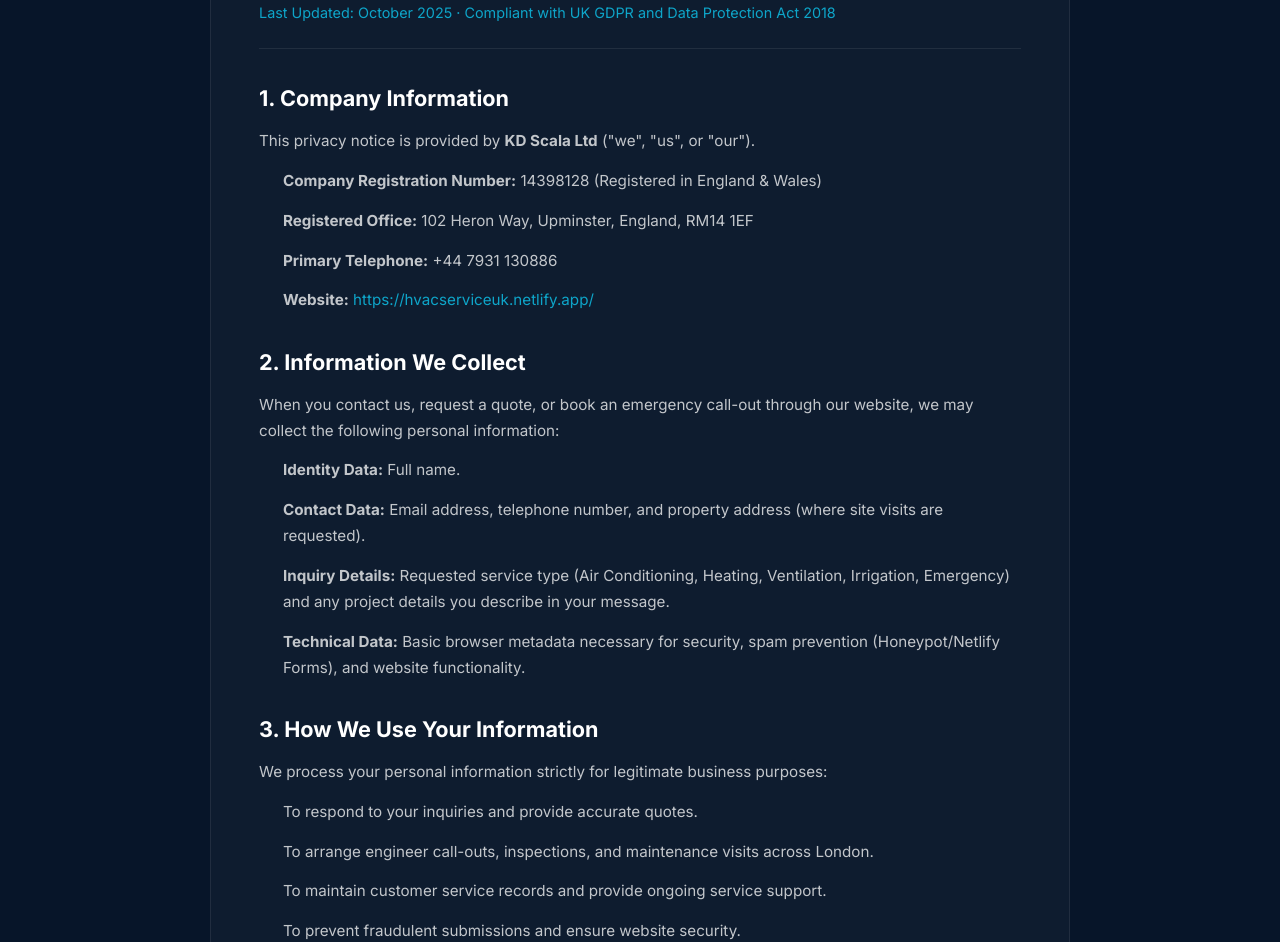
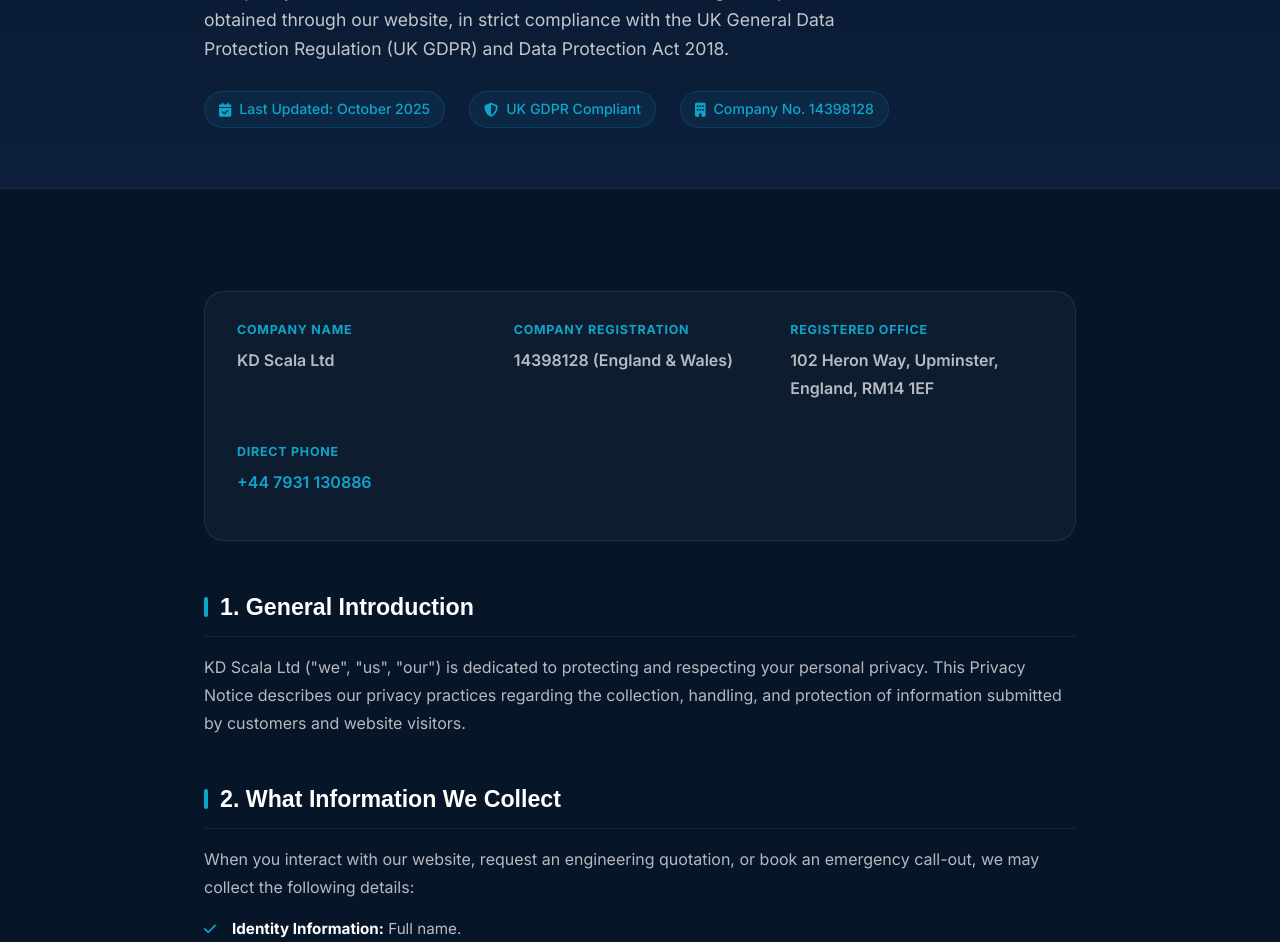
Before and after one commit to sulejmenRPG/hvacservice, a website: page privacy-policy.html in a window 1280 px wide. Shown: the part 316-1258 px from the top of the page. Drawn offline with Linux system fonts and the light colour scheme; a web font is replaced by a local one.

Commit message:
Redesign Privacy Policy: corporate layout, flex navbar, clean company card and document typography

```diff
--- a/privacy-policy.html
+++ b/privacy-policy.html
@@ -3,8 +3,8 @@
 <head>
   <meta charset="UTF-8" />
   <meta name="viewport" content="width=device-width, initial-scale=1.0, viewport-fit=cover" />
-  <title>Privacy Policy — KD Scala Ltd | London HVAC Services</title>
-  <meta name="description" content="Privacy Policy for KD Scala Ltd. Information about how we collect, use, and protect your data in compliance with UK GDPR." />
+  <title>Privacy Policy — KD Scala Ltd | London Mechanical &amp; HVAC</title>
+  <meta name="description" content="Privacy Policy for KD Scala Ltd. Details on how we collect, store, and process customer data in compliance with the UK GDPR." />
   <meta name="robots" content="noindex, follow" />
 
   <!-- Fonts & Icons -->
@@ -19,155 +19,284 @@
   <link rel="apple-touch-icon" href="kdscala_ltd.png" />
 
   <style>
-    .legal-page {
-      padding: 140px 0 80px;
-      background: var(--navy-dark);
+    /* Dedicated Legal Page Styles */
+    .legal-hero {
+      padding: 140px 0 60px;
+      background: linear-gradient(180deg, var(--navy-dark) 0%, var(--navy) 100%);
+      border-bottom: 1px solid rgba(255, 255, 255, 0.08);
+      position: relative;
+    }
+    .legal-hero-inner {
+      max-width: 920px;
+      margin: 0 auto;
+    }
+    .legal-title {
+      font-size: clamp(2.4rem, 4.5vw, 3.4rem);
       color: var(--white);
-      min-height: 80vh;
+      margin: 14px 0 16px;
+      font-family: var(--font-heading);
+      letter-spacing: -0.02em;
     }
-    .legal-content {
-      max-width: 860px;
-      margin: 0 auto;
-      background: rgba(255, 255, 255, 0.03);
-      border: 1px solid rgba(255, 255, 255, 0.08);
-      border-radius: var(--radius-lg);
-      padding: 48px;
+    .legal-lead {
+      font-size: 1.1rem;
+      color: rgba(255, 255, 255, 0.75);
+      line-height: 1.65;
+      max-width: 720px;
+      margin-bottom: 28px;
     }
-    @media (max-width: 768px) {
-      .legal-content {
-        padding: 28px 20px;
+    .legal-meta-row {
+      display: flex;
+      flex-wrap: wrap;
+      gap: 24px;
+      font-size: 0.88rem;
+      color: var(--teal);
+      font-weight: 500;
     }
-    }
-    .legal-content h1 {
-      font-size: clamp(2rem, 4vw, 2.8rem);
-      margin-bottom: 8px;
-      color: var(--white);
-    }
-    .legal-meta {
-      font-size: 0.9rem;
-      color: var(--teal);
-      margin-bottom: 32px;
-      padding-bottom: 24px;
-      border-bottom: 1px solid rgba(255, 255, 255, 0.08);
-    }
-    .legal-content h2 {
-      font-size: 1.35rem;
-      color: var(--white);
-      margin: 32px 0 12px;
-    }
-    .legal-content p, .legal-content li {
-      color: rgba(255, 255, 255, 0.75);
-      line-height: 1.7;
-      font-size: 0.95rem;
-      margin-bottom: 14px;
-    }
-    .legal-content ul {
-      padding-left: 24px;
-      margin-bottom: 18px;
-    }
-    .legal-back-btn {
+    .legal-meta-row span {
       display: inline-flex;
       align-items: center;
       gap: 8px;
+      background: rgba(14, 165, 201, 0.08);
+      padding: 6px 14px;
+      border-radius: 50px;
+      border: 1px solid rgba(14, 165, 201, 0.2);
+    }
+
+    .legal-body-section {
+      background: var(--navy-dark);
+      padding: 70px 0 100px;
+      color: var(--white);
+    }
+    .legal-document {
+      max-width: 920px;
+      margin: 0 auto;
+    }
+
+    /* Company Info Card */
+    .company-info-card {
+      background: rgba(255, 255, 255, 0.03);
+      border: 1px solid rgba(255, 255, 255, 0.09);
+      border-radius: var(--radius-lg);
+      padding: 28px 32px;
+      margin: 32px 0 48px;
+      display: grid;
+      grid-template-columns: repeat(auto-fit, minmax(220px, 1fr));
+      gap: 24px;
+    }
+    .company-info-item label {
+      display: block;
+      font-size: 0.78rem;
+      text-transform: uppercase;
+      letter-spacing: 0.06em;
       color: var(--teal);
+      margin-bottom: 6px;
+      font-weight: 700;
+    }
+    .company-info-item p {
+      margin: 0;
+      color: var(--white);
       font-weight: 600;
-      margin-bottom: 24px;
       font-size: 0.95rem;
-      transition: var(--transition);
+      line-height: 1.4;
     }
-    .legal-back-btn:hover {
+
+    /* Legal Content Typography */
+    .legal-document h2 {
+      font-size: 1.45rem;
       color: var(--white);
-      transform: translateX(-4px);
+      margin: 44px 0 16px;
+      font-family: var(--font-heading);
+      padding-bottom: 10px;
+      border-bottom: 1px solid rgba(255, 255, 255, 0.08);
+      display: flex;
+      align-items: center;
+      gap: 12px;
+    }
+    .legal-document h2::before {
+      content: '';
+      display: inline-block;
+      width: 4px;
+      height: 20px;
+      background: var(--teal);
+      border-radius: 2px;
+    }
+    .legal-document p {
+      color: rgba(255, 255, 255, 0.7);
+      line-height: 1.75;
+      font-size: 1rem;
+      margin-bottom: 16px;
+    }
+    .legal-document ul {
+      list-style: none;
+      padding: 0;
+      margin: 16px 0 28px;
+      display: flex;
+      flex-direction: column;
+      gap: 12px;
+    }
+    .legal-document li {
+      position: relative;
+      padding-left: 28px;
+      color: rgba(255, 255, 255, 0.72);
+      line-height: 1.6;
+      font-size: 0.95rem;
+    }
+    .legal-document li::before {
+      content: '\f00c';
+      font-family: 'Font Awesome 6 Free';
+      font-weight: 900;
+      position: absolute;
+      left: 0;
+      top: 2px;
+      color: var(--teal);
+      font-size: 0.85rem;
+    }
+    .legal-document strong {
+      color: var(--white);
     }
   </style>
 </head>
 <body>
 
   <!-- NAVBAR -->
-  <header class="navbar" id="navbar">
-    <div class="nav-container container">
+  <header class="navbar scrolled" id="navbar">
+    <div class="nav-inner container">
       <a href="/" class="nav-logo" aria-label="KD Scala Ltd Home">
         <img src="kdscala_ltd.png" alt="KD Scala Ltd Logo" class="nav-logo-img" width="140" height="52" />
       </a>
       <div class="nav-actions">
-        <a href="/" class="btn-primary" style="padding: 10px 22px; font-size: 0.9rem;">
+        <a href="/" class="btn-primary" style="padding: 10px 22px; font-size: 0.88rem;">
           <i class="fa-solid fa-arrow-left" style="margin-right: 6px;"></i> Back to Website
         </a>
       </div>
     </div>
   </header>
 
-  <!-- CONTENT -->
-  <main class="legal-page">
-    <div class="container">
-      <div class="legal-content">
-        <a href="/" class="legal-back-btn"><i class="fa-solid fa-arrow-left"></i> Back to Home</a>
-        <h1>Privacy Policy</h1>
-        <div class="legal-meta">Last Updated: October 2025 · Compliant with UK GDPR and Data Protection Act 2018</div>
+  <!-- HERO -->
+  <section class="legal-hero">
+    <div class="container legal-hero-inner">
+      <span class="section-tag">Legal &amp; Compliance</span>
+      <h1 class="legal-title">Privacy Policy</h1>
+      <p class="legal-lead">This policy outlines how KD Scala Ltd collects, uses, and safeguards personal data obtained through our website, in strict compliance with the UK General Data Protection Regulation (UK GDPR) and Data Protection Act 2018.</p>
 
-        <h2>1. Company Information</h2>
-        <p>This privacy notice is provided by <strong>KD Scala Ltd</strong> ("we", "us", or "our").</p>
+      <div class="legal-meta-row">
+        <span><i class="fa-solid fa-calendar-check"></i> Last Updated: October 2025</span>
+        <span><i class="fa-solid fa-shield-halved"></i> UK GDPR Compliant</span>
+        <span><i class="fa-solid fa-building"></i> Company No. 14398128</span>
+      </div>
+    </div>
+  </section>
+
+  <!-- DOCUMENT CONTENT -->
+  <main class="legal-body-section">
+    <div class="container legal-document">
+
+      <!-- Company Quick Info Card -->
+      <div class="company-info-card">
+        <div class="company-info-item">
+          <label>Company Name</label>
+          <p>KD Scala Ltd</p>
+        </div>
+        <div class="company-info-item">
+          <label>Company Registration</label>
+          <p>14398128 (England &amp; Wales)</p>
+        </div>
+        <div class="company-info-item">
+          <label>Registered Office</label>
+          <p>102 Heron Way, Upminster,<br />England, RM14 1EF</p>
+        </div>
+        <div class="company-info-item">
+          <label>Direct Phone</label>
+          <p><a href="tel:+447931130886" style="color: var(--teal); text-decoration: none;">+44 7931 130886</a></p>
+        </div>
+      </div>
+
+      <h2>1. General Introduction</h2>
+      <p>KD Scala Ltd ("we", "us", "our") is dedicated to protecting and respecting your personal privacy. This Privacy Notice describes our privacy practices regarding the collection, handling, and protection of information submitted by customers and website visitors.</p>
+
+      <h2>2. What Information We Collect</h2>
+      <p>When you interact with our website, request an engineering quotation, or book an emergency call-out, we may collect the following details:</p>
       <ul>
-          <li><strong>Company Registration Number:</strong> 14398128 (Registered in England &amp; Wales)</li>
-          <li><strong>Registered Office:</strong> 102 Heron Way, Upminster, England, RM14 1EF</li>
-          <li><strong>Primary Telephone:</strong> +44 7931 130886</li>
-          <li><strong>Website:</strong> <a href="https://hvacserviceuk.netlify.app/" style="color: var(--teal);">https://hvacserviceuk.netlify.app/</a></li>
+        <li><strong>Identity Information:</strong> Full name.</li>
+        <li><strong>Contact Information:</strong> Email address, mobile telephone number, and installation/property address (where on-site inspection or service is requested).</li>
+        <li><strong>Service Inquiries:</strong> Selected trade service (Air Conditioning, Heating &amp; Plumbing, Ventilation, Irrigation Systems, or Emergency support) and message notes.</li>
+        <li><strong>Technical Metadata:</strong> Non-personally identifiable technical information (such as browser user-agent and IP logs) processed strictly for site security and anti-spam protection.</li>
       </ul>
 
-        <h2>2. Information We Collect</h2>
-        <p>When you contact us, request a quote, or book an emergency call-out through our website, we may collect the following personal information:</p>
+      <h2>3. Purpose and Legal Basis for Processing</h2>
+      <p>Under the UK GDPR, we only collect and process personal data where there is a lawful basis. We use your data to:</p>
       <ul>
-          <li><strong>Identity Data:</strong> Full name.</li>
-          <li><strong>Contact Data:</strong> Email address, telephone number, and property address (where site visits are requested).</li>
-          <li><strong>Inquiry Details:</strong> Requested service type (Air Conditioning, Heating, Ventilation, Irrigation, Emergency) and any project details you describe in your message.</li>
-          <li><strong>Technical Data:</strong> Basic browser metadata necessary for security, spam prevention (Honeypot/Netlify Forms), and website functionality.</li>
+        <li><strong>Perform Services &amp; Prepare Quotes:</strong> Fulfill your request for technical estimates, site visits, or maintenance contracts.</li>
+        <li><strong>Emergency Call-Outs:</strong> Rapidly dispatch engineers to address critical heating, plumbing, or air conditioning failures across London.</li>
+        <li><strong>Legitimate Interests:</strong> Maintain operational records and ensure high standards of quality assurance.</li>
+        <li><strong>Statutory Obligations:</strong> Meet applicable legal, health &amp; safety, and accounting standards in England &amp; Wales.</li>
       </ul>
 
-        <h2>3. How We Use Your Information</h2>
-        <p>We process your personal information strictly for legitimate business purposes:</p>
+      <h2>4. Data Storage &amp; Third-Party Sharing</h2>
+      <p>We respect your privacy and never sell, lease, or distribute customer details to advertisers or external marketing lists. We share data only with:</p>
       <ul>
-          <li>To respond to your inquiries and provide accurate quotes.</li>
-          <li>To arrange engineer call-outs, inspections, and maintenance visits across London.</li>
-          <li>To maintain customer service records and provide ongoing service support.</li>
-          <li>To prevent fraudulent submissions and ensure website security.</li>
+        <li><strong>Certified Field Engineers:</strong> Assigned technicians directly responsible for delivering your HVAC or plumbing service.</li>
+        <li><strong>Secure Cloud Infrastructure:</strong> Regulated service providers (such as hosting and form communication processors) bound by strict confidentiality and data protection agreements.</li>
       </ul>
 
-        <h2>4. Legal Basis for Processing (UK GDPR)</h2>
-        <p>Under the UK General Data Protection Regulation (UK GDPR), our legal basis for collecting and processing your data is:</p>
+      <h2>5. Retention Period</h2>
+      <p>Your details are retained only for as long as necessary to complete your inquiry, satisfy warranty obligations on mechanical installations, and fulfill statutory tax and legal requirements under UK law.</p>
+
+      <h2>6. Your Legal Rights Under UK GDPR</h2>
+      <p>You have full legal rights regarding the personal data we hold about you, including:</p>
       <ul>
-          <li><strong>Performance of a Contract / Pre-contractual Steps:</strong> Taking steps at your request prior to entering into a contract (e.g., preparing a quotation or booking an engineer).</li>
-          <li><strong>Legitimate Interests:</strong> Operating and managing our mechanical engineering business efficiently and responding to inquiries.</li>
-          <li><strong>Legal Obligation:</strong> Complying with applicable UK trade, safety, and accounting regulations.</li>
+        <li><strong>Right to Access:</strong> Request a copy of the personal information we hold about you.</li>
+        <li><strong>Right to Rectification:</strong> Request correction of inaccurate or incomplete contact details.</li>
+        <li><strong>Right to Erasure:</strong> Request the deletion of your personal data where retention is no longer legally required.</li>
       </ul>
+      <p>To exercise any of these rights, please contact our team directly at <a href="tel:+447931130886" style="color: var(--teal); font-weight: 600;">+44 7931 130886</a> or by writing to our registered office in Upminster, RM14 1EF.</p>
 
-        <h2>5. Data Sharing and Third Parties</h2>
-        <p><strong>We never sell, trade, or rent your personal data to third parties.</strong> We only share information with:</p>
-        <ul>
-          <li>Our authorized, certified engineers and technical staff directly involved in fulfilling your service.</li>
-          <li>Trusted infrastructure service providers (such as our hosting and secure form processing platforms) who adhere to strict data security standards.</li>
-        </ul>
-
-        <h2>6. Data Security &amp; Retention</h2>
-        <p>We implement appropriate technical and organisational security measures to protect your personal data against unauthorised access, alteration, disclosure, or destruction. We retain your contact details only for as long as necessary to complete your inquiry, maintain service warranties, or satisfy statutory record-keeping obligations.</p>
-
-        <h2>7. Your Legal Rights</h2>
-        <p>Under UK data protection law, you have rights including:</p>
-        <ul>
-          <li><strong>Right of access:</strong> You can ask us for copies of your personal information.</li>
-          <li><strong>Right to rectification:</strong> You can ask us to correct information you think is inaccurate.</li>
-          <li><strong>Right to erasure:</strong> You can ask us to delete your personal data in certain circumstances.</li>
-          <li><strong>Right to restriction:</strong> You can ask us to restrict the processing of your data.</li>
-        </ul>
-        <p>If you wish to exercise any of these rights, please contact us by phone at <strong>+44 7931 130886</strong> or by writing to our registered office address in Upminster.</p>
-      </div>
     </div>
   </main>
 
   <!-- FOOTER -->
   <footer class="footer">
-    <div class="container footer-bottom" style="border-top: none;">
-      <p>&copy; 2025 KD Scala Ltd. All rights reserved. Registered Company No. 14398128.</p>
-      <p>Reliable Mechanical &amp; HVAC Services Across London</p>
+    <div class="container footer-inner">
+      <div class="footer-col footer-brand">
+        <img src="kdscala_ltd.png" alt="KD Scala Ltd" class="footer-logo" width="140" height="52" loading="lazy" />
+        <p>Reliable mechanical and HVAC services for residential and commercial properties across London.</p>
+        <p class="footer-reg">Registered in England &amp; Wales<br />Company No. 14398128</p>
+      </div>
+      <div class="footer-col">
+        <h4>Services</h4>
+        <ul>
+          <li><a href="/#service-ac">Air Conditioning</a></li>
+          <li><a href="/#service-heating">Heating &amp; Plumbing</a></li>
+          <li><a href="/#service-ventilation">Ventilation</a></li>
+          <li><a href="/#service-irrigation">Irrigation Systems</a></li>
+        </ul>
+      </div>
+      <div class="footer-col">
+        <h4>Company</h4>
+        <ul>
+          <li><a href="/#about">About Us</a></li>
+          <li><a href="/#why-us">Why Choose Us</a></li>
+          <li><a href="/#contact">Contact</a></li>
+          <li><a href="privacy-policy.html" style="color: var(--teal);">Privacy Policy</a></li>
+        </ul>
+      </div>
+      <div class="footer-col">
+        <h4>Contact</h4>
+        <ul>
+          <li><a href="tel:+447931130886">+44 7931 130886</a></li>
+          <li>102 Heron Way, Upminster</li>
+          <li>England, RM14 1EF</li>
+        </ul>
+        <a href="tel:+447931130886" class="footer-emergency">
+          <i class="fa-solid fa-phone-volume"></i> Emergency: Call Now
+        </a>
+      </div>
+    </div>
+    <div class="footer-bottom">
+      <div class="container">
+        <p>&copy; 2025 KD Scala Ltd. All rights reserved. <span style="opacity: 0.4; margin: 0 8px;">·</span> <a href="privacy-policy.html" style="color: inherit; text-decoration: underline; opacity: 0.8;">Privacy Policy</a></p>
+        <p>Plumbing &amp; Heating | High Quality Service</p>
+      </div>
     </div>
   </footer>
 
```
Lines whose indentation alone changed are shown as unchanged.
